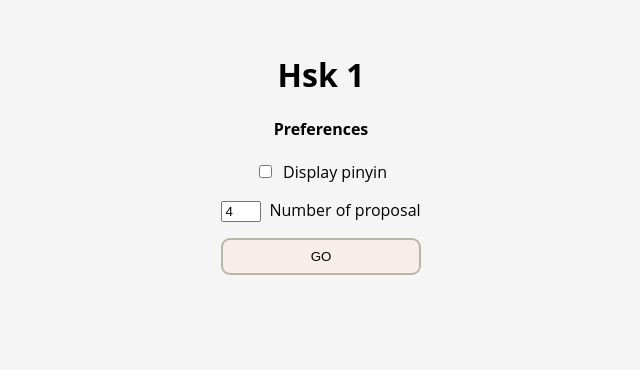
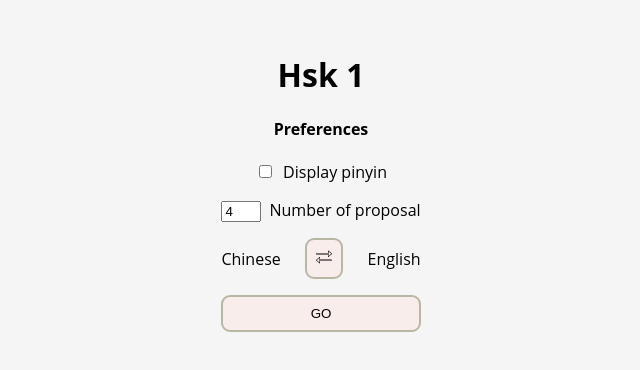
Before and after one commit to metzgegu/hsk_quizz, a Next.js app: page /hsk/1 in a window 1280 px wide. Shown: the top 370 px of the page, without its empty margins (319-959 px from the left). Built offline with nearby package versions, Linux system fonts and the light colour scheme; no server answers.

Commit message:
Add question type to be able to guess translation with hanzi proposals (#11)

```diff
--- a/components/Parameter.module.scss
+++ b/components/Parameter.module.scss
@@ -24,4 +24,22 @@
       padding-left: 0.5rem;
     }
   }
+
+  &QuestionType {
+    margin-bottom: 1rem;
+    display: flex;
+    justify-content: space-between;
+    align-items: center;
+
+    &Button > button {
+      & > svg {
+        width: 1rem;
+        height: 1rem;
+      }
+    }
+  }
 }
+
+.reverse {
+  flex-direction: row-reverse;
+}
--- a/components/Parameter.tsx
+++ b/components/Parameter.tsx
@@ -1,6 +1,7 @@
 import React, { useState } from 'react'
 import styles from './Parameter.module.scss'
 import { QuestionParameter } from '../models/questionParameter'
+import { QuestionTypes } from '../utils/helper'
 
 interface Props {
   onSubmit: (param: QuestionParameter) => void
@@ -9,10 +10,21 @@ interface Props {
 export default function Parameter({ onSubmit }: Props) {
   const [pinyin, setPinyin] = useState(false)
   const [numberOfProposal, setNumberOfProposal] = useState(4)
+  const [questionType, setQuestionType] = useState(QuestionTypes.HANZI_TO_TRANSLATIONS)
 
   const handleSubmit = (event) => {
     event.preventDefault()
-    onSubmit({ pinyin, numberOfProposal })
+    onSubmit({ pinyin, numberOfProposal, questionType })
+  }
+
+  const handleChangeQuestionType = (event) => {
+    event.preventDefault()
+    console.log(questionType)
+    setQuestionType(
+      questionType === QuestionTypes.TRANSLATIONS_TO_HANZI
+        ? QuestionTypes.HANZI_TO_TRANSLATIONS
+        : QuestionTypes.TRANSLATIONS_TO_HANZI
+    )
   }
 
   return (
@@ -43,6 +55,22 @@ export default function Parameter({ onSubmit }: Props) {
         <label htmlFor="numberOfProposal">Number of proposal</label>
       </div>
 
+      <div
+        className={`${styles.formQuestionType} ${
+          questionType === QuestionTypes.TRANSLATIONS_TO_HANZI ? styles.reverse : ''
+        }`}
+      >
+        <div>Chinese</div>
+        <div className={styles.formQuestionTypeButton}>
+          <button onClick={handleChangeQuestionType}>
+            <svg xmlns="http://www.w3.org/2000/svg" viewBox="0 0 512 512">
+              <path d="M508.979 147.084L398.046 53.217a8.542 8.542 0 00-9.105-1.229A8.55 8.55 0 00384 59.736v68.267H25.6c-14.114 0-25.6 11.486-25.6 25.6s11.486 25.6 25.6 25.6H384v68.267a8.53 8.53 0 004.941 7.74 8.455 8.455 0 003.593.794c1.98 0 3.942-.691 5.513-2.014l110.933-93.867a8.547 8.547 0 00-.001-13.039zM384 162.136H25.6c-4.702 0-8.533-3.823-8.533-8.533s3.831-8.533 8.533-8.533H384v17.066zm17.067 66.936V78.134l89.19 75.469-89.19 75.469zM486.4 332.803H128v-68.267a8.53 8.53 0 00-14.046-6.511L3.021 351.892C1.101 353.513 0 355.894 0 358.403s1.101 4.89 3.021 6.519l110.933 93.867a8.56 8.56 0 005.513 2.014c1.22 0 2.441-.256 3.593-.794a8.529 8.529 0 004.941-7.74v-68.267h358.4c14.114 0 25.6-11.486 25.6-25.6-.001-14.113-11.487-25.599-25.601-25.599zM110.933 433.872l-89.19-75.469 89.19-75.469v150.938zM486.4 366.936H128V349.87h358.4c4.702 0 8.533 3.823 8.533 8.533 0 4.71-3.831 8.533-8.533 8.533z" />
+            </svg>
+          </button>
+        </div>
+        <div>English</div>
+      </div>
+
       <button type="submit">GO</button>
     </form>
   )
--- a/components/Question.module.scss
+++ b/components/Question.module.scss
@@ -25,17 +25,19 @@
   text-align: center;
 
   & b {
-    font-size: 36px;
+    font-size: 2rem;
     color: #ebb17c;
   }
 
   & p {
     font-weight: bold;
   }
+}
 
-  & .chinese {
-    font-family: 'Ma Shan Zheng', cursive;
-  }
+.chinese {
+  font-weight: bold;
+  font-size: 36px;
+  font-family: 'Ma Shan Zheng', cursive;
 }
 
 .incorrect {
--- a/components/Question.tsx
+++ b/components/Question.tsx
@@ -3,6 +3,7 @@ import styles from './Question.module.scss'
 import { Question as QuestionInterface } from '../models/question'
 import { QuestionParameter } from '../models/questionParameter'
 import { HskData } from '../models/hskData'
+import { QuestionTypes } from '../utils/helper'
 
 interface Props {
   question: QuestionInterface
@@ -11,15 +12,30 @@ interface Props {
 }
 
 export default function Question({ question, onSubmitResponse, questionParameter }: Props) {
+  const questionLabel =
+    questionParameter.questionType === QuestionTypes.HANZI_TO_TRANSLATIONS
+      ? question.expected.hanzi
+      : question.expected.translations[0]
+
+  const getProposalLabel = (proposal: HskData) => {
+    return questionParameter.questionType === QuestionTypes.HANZI_TO_TRANSLATIONS
+      ? proposal.translations[0]
+      : proposal.hanzi
+  }
+
   return (
     <div className={styles.container}>
       <div className={styles.name}>
         What does mean :
         <br />
-        <b className={question.expected.hanzi.match(/[\u3400-\u9FBF]/) ? 'chinese' : ''}>
-          {question.expected.hanzi}
+        <br />
+        <b className={questionLabel.match(/[\u3400-\u9FBF]/) ? styles.chinese : ''}>
+          {questionLabel}
         </b>
-        {questionParameter.pinyin && <p>{question.expected.pinyin}</p>}
+        {questionParameter.pinyin &&
+          questionParameter.questionType === QuestionTypes.HANZI_TO_TRANSLATIONS && (
+            <p>{question.expected.pinyin}</p>
+          )}
       </div>
       <div className={styles.proposals}>
         <ul>
@@ -30,7 +46,17 @@ export default function Question({ question, onSubmitResponse, questionParameter
                   onClick={() => onSubmitResponse(proposal)}
                   className={proposal.incorrect ? styles.incorrect : ''}
                 >
-                  {proposal.translations[0]}
+                  <span
+                    className={
+                      getProposalLabel(proposal).match(/[\u3400-\u9FBF]/) ? styles.chinese : ''
+                    }
+                  >
+                    {getProposalLabel(proposal)}
+                  </span>
+                  {questionParameter.pinyin &&
+                    questionParameter.questionType === QuestionTypes.TRANSLATIONS_TO_HANZI && (
+                      <p>{proposal.pinyin}</p>
+                    )}
                 </button>
               </li>
             ))}
--- a/models/questionParameter.ts
+++ b/models/questionParameter.ts
@@ -1,4 +1,7 @@
+import { QuestionTypes } from '../utils/helper'
+
 export interface QuestionParameter {
   pinyin: boolean
   numberOfProposal: number
+  questionType: QuestionTypes
 }
--- a/pages/_app.tsx
+++ b/pages/_app.tsx
@@ -1,4 +1,4 @@
-import '../styles/globals.css'
+import '../styles/globals.scss'
 
 function MyApp({ Component, pageProps }) {
   return <Component {...pageProps} />
--- a/styles/globals.css
+++ b/styles/globals.scss
@@ -15,4 +15,8 @@ button {
   padding: 9px;
   cursor: pointer;
   width: 100%;
+
+  &:hover {
+    background-color: #eee3e2;
+  }
 }
--- a/utils/helper.js
+++ b/utils/helper.ts
@@ -1,3 +1,8 @@
+export enum QuestionTypes {
+  HANZI_TO_TRANSLATIONS = 'hanziToTranslations',
+  TRANSLATIONS_TO_HANZI = 'translationsToHanzi',
+}
+
 export const shuffleArray = (a) => {
   for (let i = a.length - 1; i > 0; i--) {
     const j = Math.floor(Math.random() * (i + 1))
```
